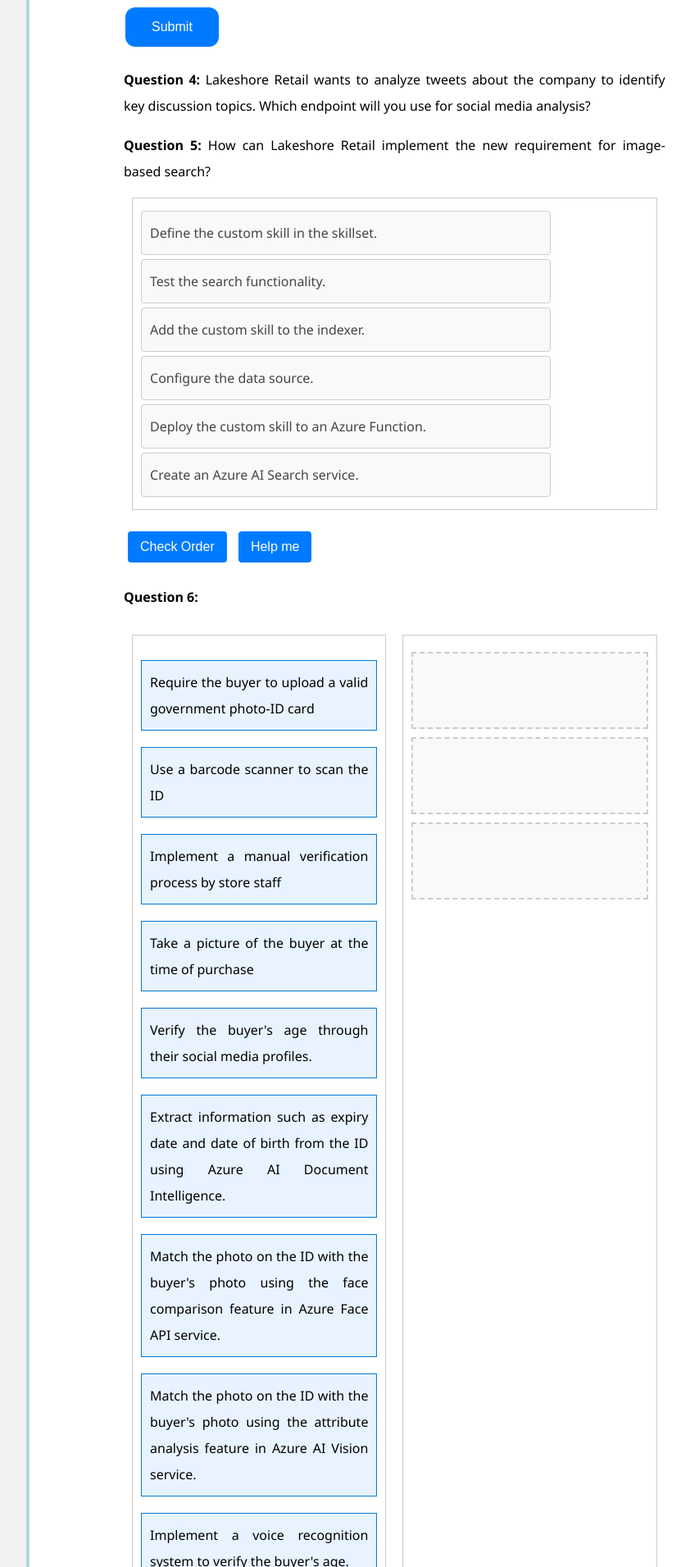
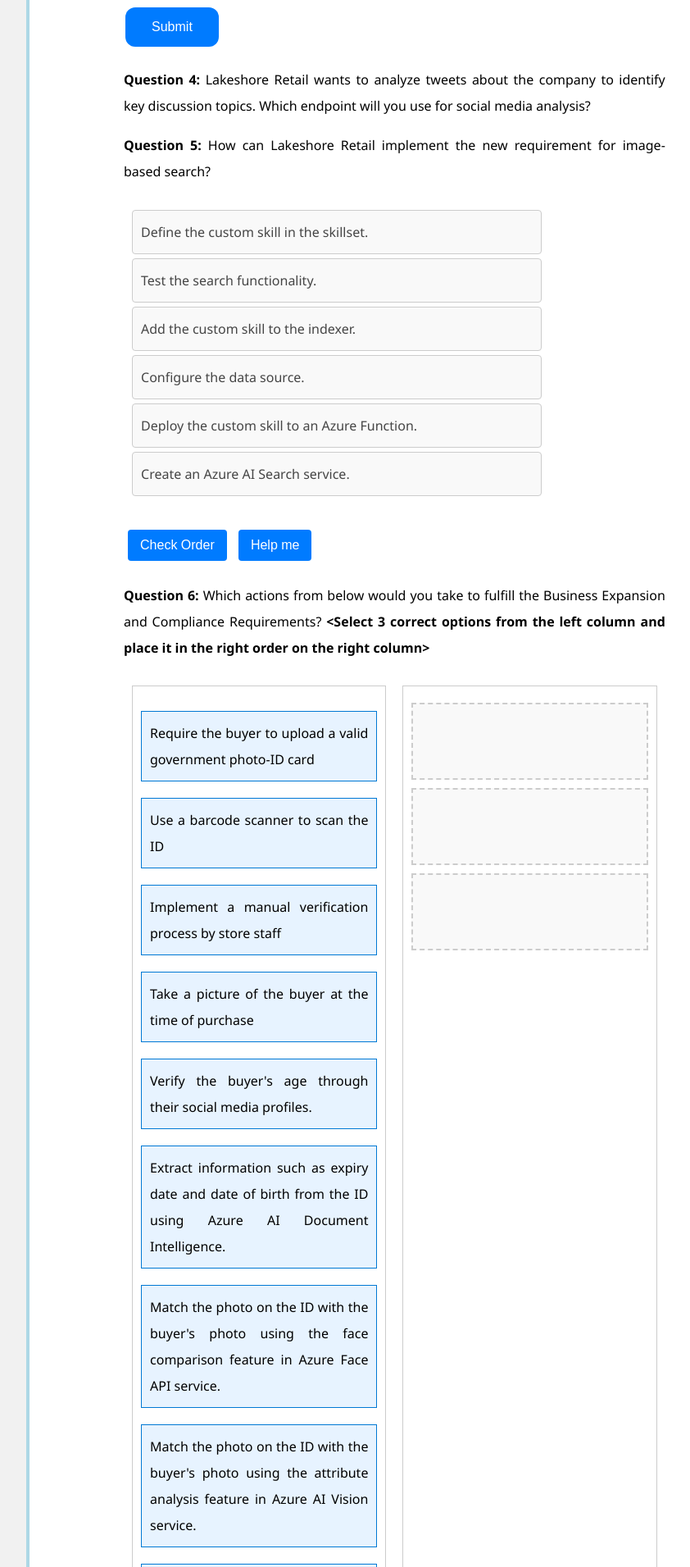
Before and after one commit to ningweinw/iengage, a Jekyll site: the page built from project-files/case-study/Data and AI/AI Services for Retail Operations.md, in a window 1280 px wide. Shown: the part 2614-4525 px from the top of the page at 82% size, without its empty margins (288-1130 px from the left). Built offline with Jekyll 4.4.1, drawn with Linux system fonts in a browser that asks for light colours; nearby versions of some CDN libraries.

Commit message:
Update AI Services for Retail Operations.md

```diff
--- a/project-files/case-study/Data and AI/AI Services for Retail Operations.md
+++ b/project-files/case-study/Data and AI/AI Services for Retail Operations.md
@@ -98,7 +98,7 @@
 
 **Question 5:** How can Lakeshore Retail implement the new requirement for image-based search?
 
-<div class="column">
+<div class="column1">
   <ul id="sortable-setup" class="styled-list">
     <li class="ui-state-default" data-order="4">Define the custom skill in the skillset.</li>
     <li class="ui-state-default" data-order="6">Test the search functionality.</li>
@@ -114,7 +114,9 @@
 <p id="feedback-setup"></p>
 
 
-**Question 6:**
+**Question 6:** Which actions from below would you take to fulfill the Business Expansion and Compliance Requirements?
+**<Select 3 correct options from the left column and place it in the right order on the right column>**
+
 
 <div class="container">
   <!-- Left Column -->
```
Also changed, not shown: other parts of project-files/case-study/Data and AI/AI Services for Retail Operations.md (+2 -2 lines).
